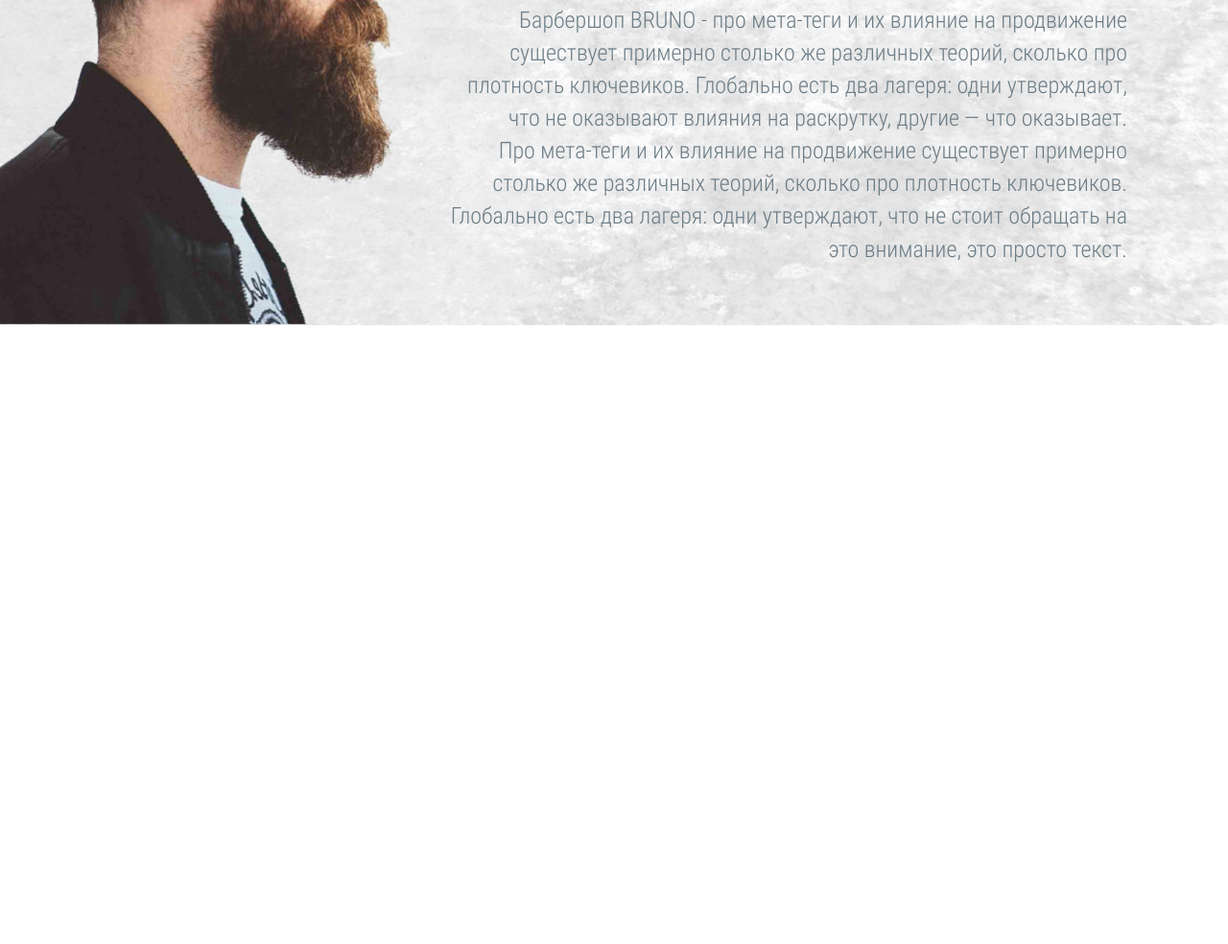
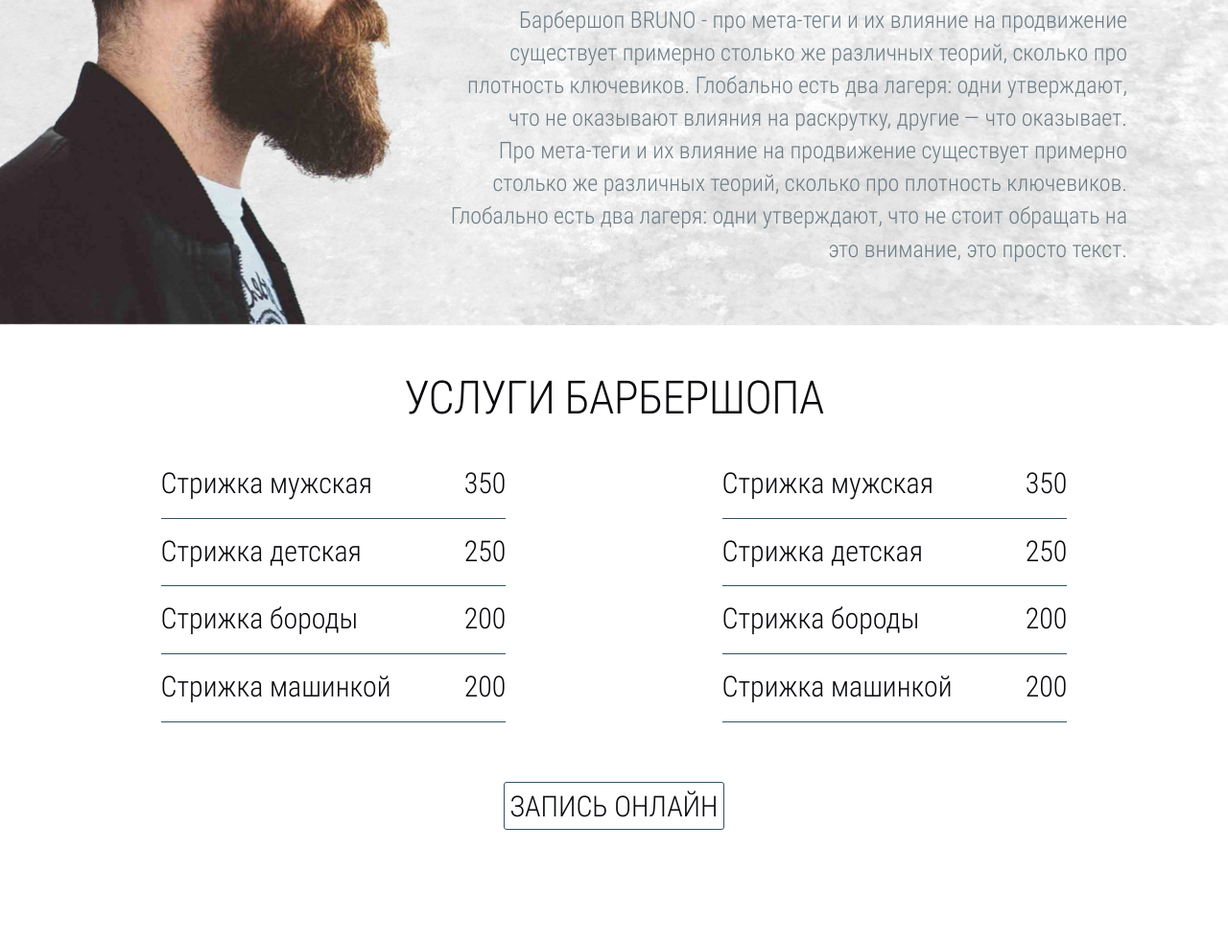
Before and after one commit to yaroslavzn/Bruno, a website: page app/index.html in a window 1280 px wide. Shown: the part 962-1946 px from the top of the page at 96% size. Before the commit the page ends 1301 px from the top, so only its background shows below. Drawn offline with Linux system fonts and the light colour scheme.

Commit message:
finished services section desktop design

```diff
--- a/app/index.html
+++ b/app/index.html
@@ -107,6 +107,51 @@
                 </div>
             </div>
         </section>
+        <section class="services">
+            <div class="container">
+                <h2 class="section-title section-title--services">Услуги Барбершопа</h2>
+                <div class="price-wrap">
+                    <ul class="price__list">
+                        <li class="price__item">
+                            <span class="price__item-name">Стрижка мужская</span>
+                            <span class="price__item-count">350</span>
+                        </li>
+                        <li class="price__item">
+                            <span class="price__item-name">Стрижка детская</span>
+                            <span class="price__item-count">250</span>
+                        </li>
+                        <li class="price__item">
+                            <span class="price__item-name">Стрижка бороды</span>
+                            <span class="price__item-count">200</span>
+                        </li>
+                        <li class="price__item">
+                            <span class="price__item-name">Стрижка машинкой</span>
+                            <span class="price__item-count">200</span>
+                        </li>
+                    </ul>
+                    <ul class="price__list">
+                        <li class="price__item">
+                            <span class="price__item-name">Стрижка мужская</span>
+                            <span class="price__item-count">350</span>
+                        </li>
+                        <li class="price__item">
+                            <span class="price__item-name">Стрижка детская</span>
+                            <span class="price__item-count">250</span>
+                        </li>
+                        <li class="price__item">
+                            <span class="price__item-name">Стрижка бороды</span>
+                            <span class="price__item-count">200</span>
+                        </li>
+                        <li class="price__item">
+                            <span class="price__item-name">Стрижка машинкой</span>
+                            <span class="price__item-count">200</span>
+                        </li>
+                    </ul>
+                    <a href="#" class="services-btn">Запись онлайн</a>
+                </div>
+
+            </div>
+        </section>
 	</div>
 	<link rel="stylesheet" href="css/main.css">
 	<script src="js/libs.min.js"></script>
--- a/app/sass/_misc/_adjustment.scss
+++ b/app/sass/_misc/_adjustment.scss
@@ -17,6 +17,8 @@ html {
   @include phone {
     font-size: 12px;
   }
+
+  color: $black;
 }
 
 body, html {
@@ -53,3 +55,12 @@ h1, h2, h3, h4, h5, h6 {
   margin: 0;
   padding: 0;
 }
+
+.section-title {
+  font-size: rem(48px);
+  text-transform: uppercase;
+  color: $black;
+  text-align: center;
+  font-weight: normal;
+  letter-spacing: -0.7px;
+}
--- a/app/sass/main.scss
+++ b/app/sass/main.scss
@@ -20,3 +20,4 @@ $darkblue: #2a3a47;
 
 @import "_sections/header";
 @import "_sections/features";
+@import "_sections/services";
```
Also changed, not shown: app/css/main.css. Lines whose indentation alone changed are shown as unchanged.
